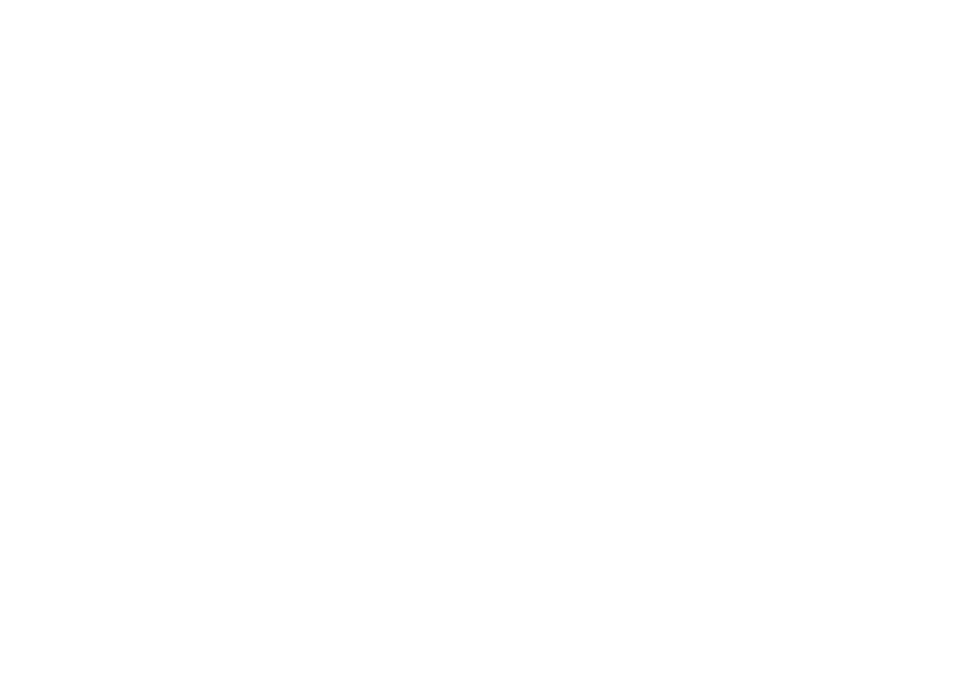
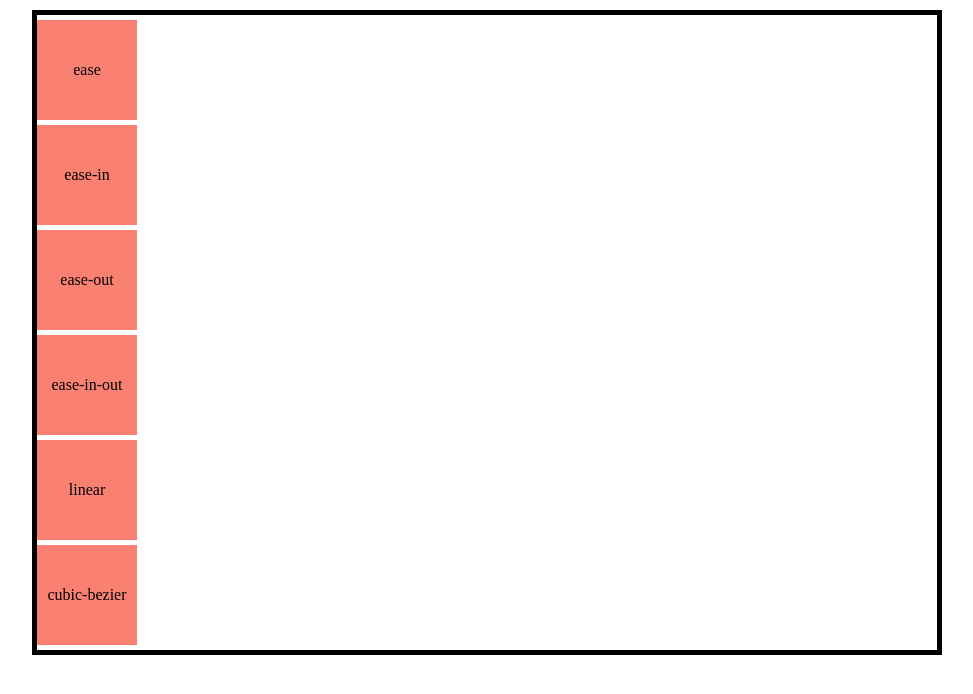
Before and after one commit to ideapedyudi/ideapedyudi-BelajarCSS, a plain HTML site: page css 3/transiton/index.html in a window 1280 px wide. Shown: the whole page, without its empty margins (153-1126 px from the left). Drawn offline with Linux system fonts and the light colour scheme.

Commit message:
belajar transition lanjutan

```diff
--- a/css 3/transiton/index.html
+++ b/css 3/transiton/index.html
@@ -5,13 +5,71 @@
   <meta name="viewport" content="width=device-width, initial-scale=1.0">
   <title>Transition</title>
   <style>
+    body {
+      margin: 0;
+      padding: 0;
+    }
+
+    .container {
+      width: 900px;
+      margin: 10px auto;
+      border: 5px solid black;
+    }
+
+    .kotak {
+      width: 100px;
+      height: 100px;
+      background-color: salmon;
+      text-align: center;
+      line-height: 100px;
+      margin: 5px 0;
+    }
+
+    .kotak1 {
+      transition: all 3s 2s ease;
+    }
+
+    .kotak2 {
+      transition: all 3s ease-in;
+    }
+
+    .kotak3 {
+      transition: all 3s ease-out;
+    }
+
+    .kotak4 {
+      transition: all 3s ease-in-out;
+    }
+
+    .kotak5 {
+      transition: all 3s linear;
+    }
+
+    .kotak6 {
+      transition: all 3s cubic-bezier(0, 0.63, 1, 0.15);
+    }
+
+
+    .container:hover .kotak {
+        transform: rotate(720deg);
+        margin-left: 800px;
+        background-color: royalblue;
+    }
 
   </style>
 </head>
 <body>
 
+      <div class="container">
+        <div class="kotak kotak1">ease</div>
+        <div class="kotak kotak2">ease-in</div>
+        <div class="kotak kotak3">ease-out</div>
+        <div class="kotak kotak4">ease-in-out</div>
+        <div class="kotak kotak5">linear</div>
+        <div class="kotak kotak6">cubic-bezier</div>
 
 
+      </div>
 
 
 
```
